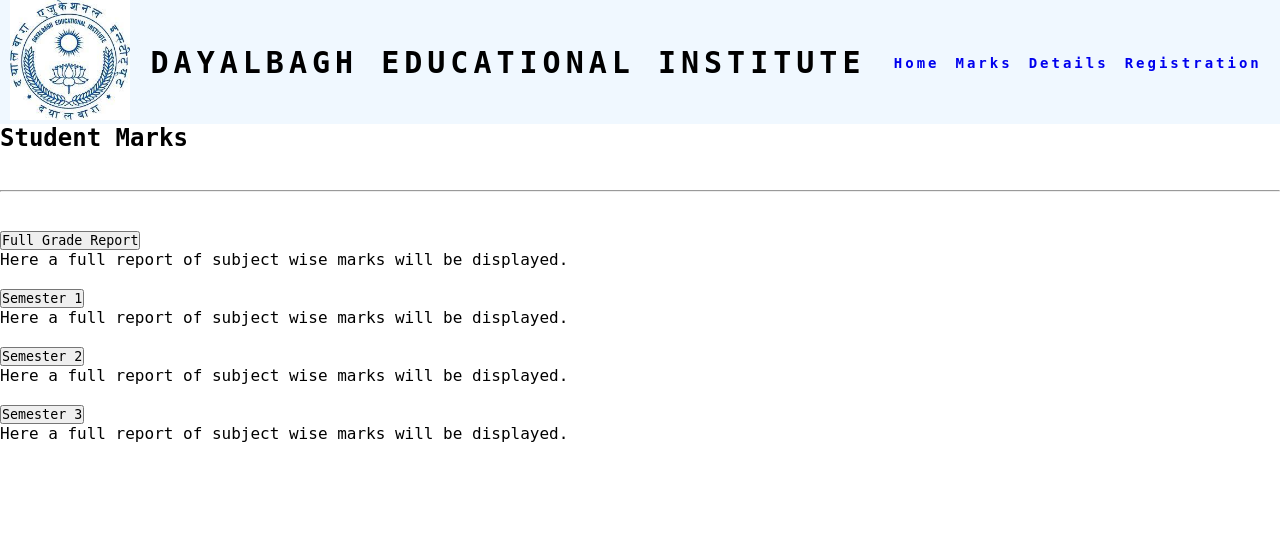
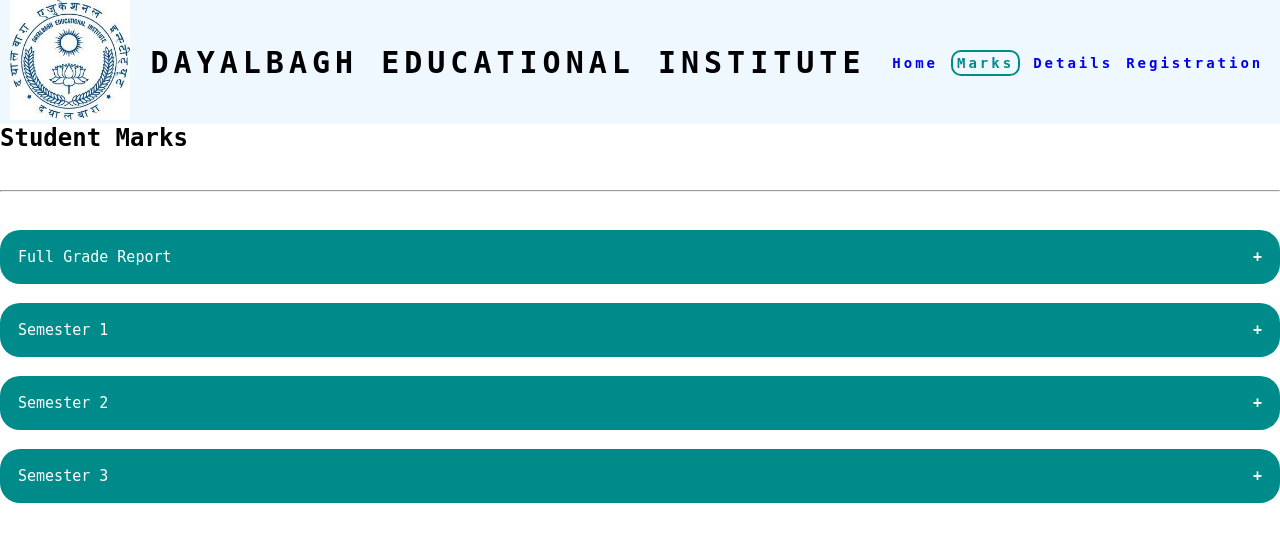
Before and after one commit to yashvardhan-verma/dei-cms, a PHP site: page /marks.html in a window 1280 px wide. Shown: the top 542 px of the page. Run offline with PHP 8.4, Linux system fonts and the light colour scheme.

Commit message:
Added collapsive style for grade report.

```diff
--- a/css/marks.css
+++ b/css/marks.css
@@ -30,3 +30,56 @@ header{
     font-weight: bold;
     font-size: 14px;
 }
+.activated{
+    color: darkcyan;
+    border: 2px solid darkcyan;
+    border-radius: 10px;
+    padding: 3px 4px;
+}
+.collapsible {
+    background-color: darkcyan;
+    color: white;
+    cursor: pointer;
+    padding: 18px;
+    width: 100%;
+    border: none;
+    text-align: left;
+    outline: none;
+    font-size: 15px;
+    border-radius: 20px;
+    transition: background-color 0.5s;
+}
+
+.choose, .collapsible:hover {
+    background-color: white;
+    color: darkcyan;
+    border: 2px solid darkcyan;
+    border-radius: 20px;
+}
+
+.collapsible:after {
+    content: '\002B';
+    color: white;
+    font-weight: bold;
+    float: right;
+    margin-left: 5px;
+}
+
+.choose:after {
+    content: "-";
+    color: darkcyan;
+}
+
+.content {
+    padding: 0 18px;
+    max-height: 0;
+    overflow: hidden;
+    transition: max-height 0.2s ease-out;
+    background-color: #f1f1f1;
+}
+.choose{
+    color: darkcyan;
+    border: 2px solid darkcyan;
+    border-radius: 10px;
+    padding: 3px 4px;
+}
```
